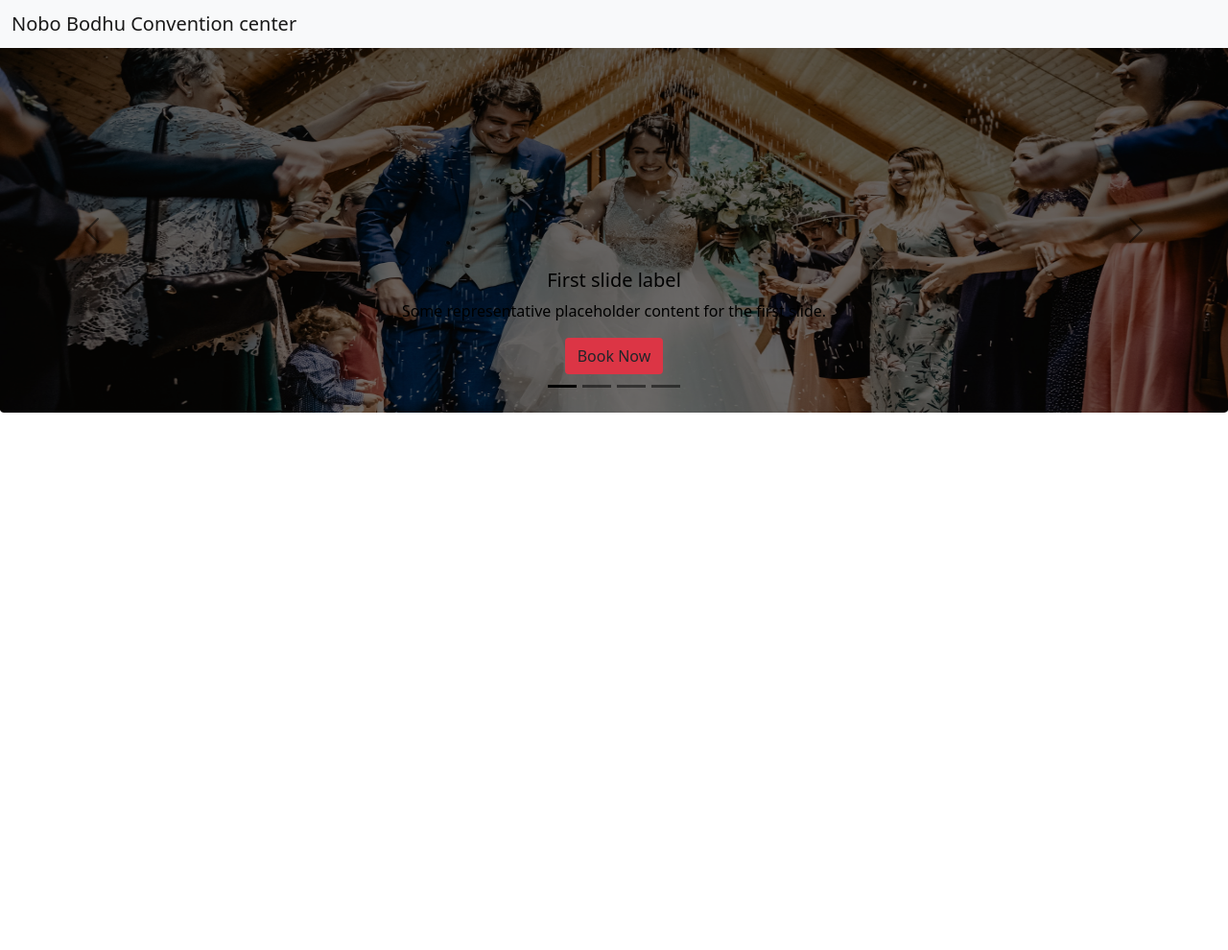
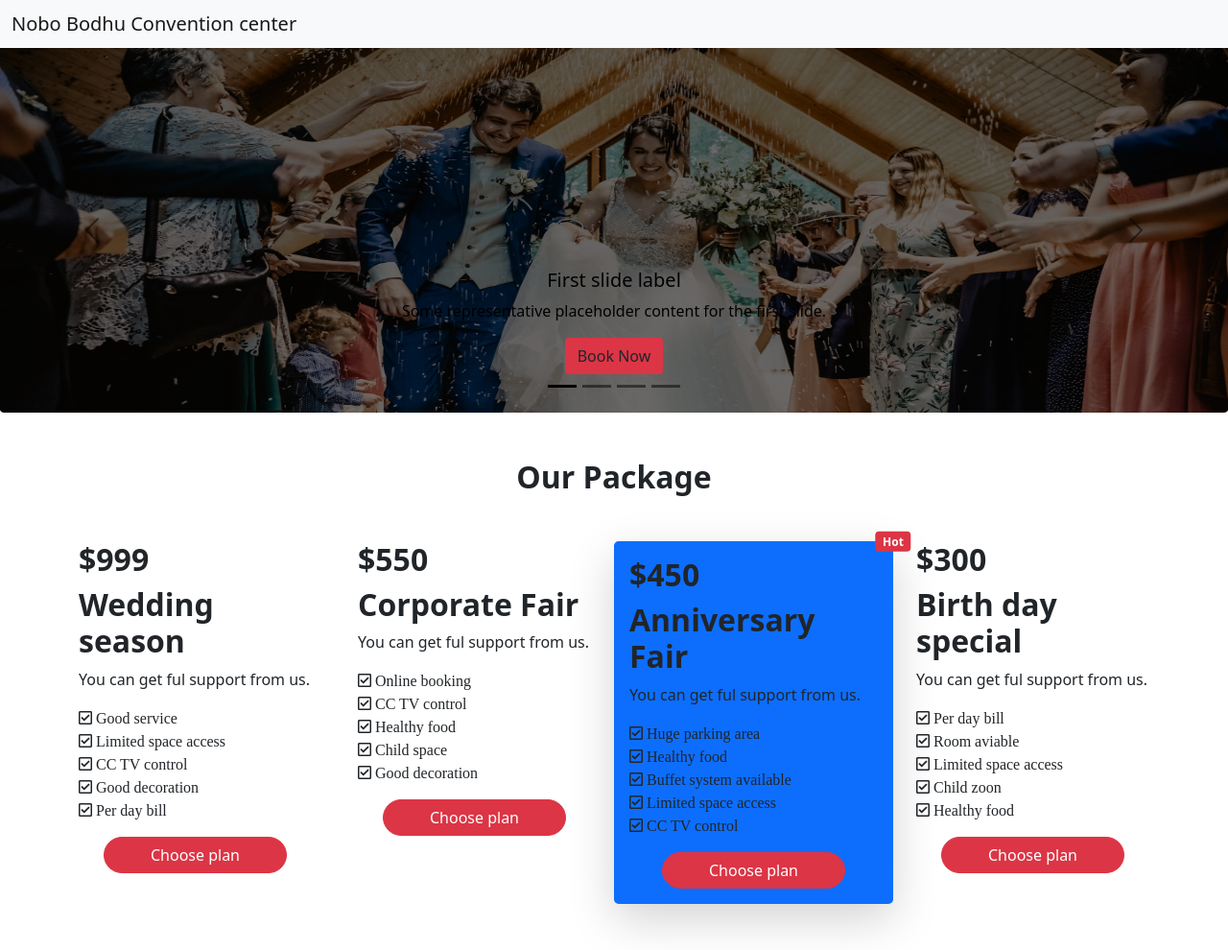
Before and after one commit to SantoSaha508/convension-center, a plain HTML site: page index.html in a window 1280 px wide. Shown: the whole page at 96% size. Before the commit the page ends 800 px from the top, so only its background shows below. Drawn offline with nearby package versions, Linux system fonts and the light colour scheme.

Commit message:
our package add

```diff
--- a/index.html
+++ b/index.html
@@ -11,6 +11,8 @@
     <link href="https://fonts.googleapis.com/css2?family=Montserrat:ital@1&family=Playfair+Display&family=Poppins:ital,wght@0,400;0,500;1,400&display=swap" rel="stylesheet">
     <!-- css link  -->
     <link rel="stylesheet" href="style.css">
+    <!-- font Awesome kit link  -->
+    <link rel="stylesheet" href="https://use.fontawesome.com/releases/v5.15.4/css/all.css" integrity="sha384-DyZ88mC6Up2uqS4h/KRgHuoeGwBcD4Ng9SiP4dIRy0EXTlnuz47vAwmeGwVChigm" crossorigin="anonymous">
     <!-- bootstrap style sheets  -->
     <link href="https://cdn.jsdelivr.net/npm/bootstrap@5.1.3/dist/css/bootstrap.min.css" rel="stylesheet" integrity="sha384-1BmE4kWBq78iYhFldvKuhfTAU6auU8tT94WrHftjDbrCEXSU1oBoqyl2QvZ6jIW3" crossorigin="anonymous">
 
@@ -18,18 +20,14 @@
 <body>
     <!-- header section start -->
     <header>
+      <!-- navbar section start -->
         <nav class="navbar navbar-light bg-light">
             <div class="container-fluid">
               <span class="navbar-brand mb-0 h1">Nobo Bodhu Convention center</span>
             </div>
         </nav>
-    </header>
-    <!-- header section end -->
-
-
-    <!-- main section start  -->
-    <main>
-        <!-- carousel section start -->
+      <!-- navbar section end -->
+        <!-- carousel section start  -->
         <div id="carouselExampleDark" class="carousel carousel-dark slide" data-bs-ride="carousel">
           <div class="carousel-indicators">
             <button type="button" data-bs-target="#carouselExampleDark" data-bs-slide-to="0" class="active" aria-current="true" aria-label="Slide 1"></button>
@@ -81,8 +79,132 @@
           </button>
         </div>
     <!-- carousel section end  -->
+    </header>
+    <!-- header section end -->
+
+    <!-- main section start  -->
+    <main>
+      <section class="container">
+        <!-- our package section start  -->
+        <section class="my-5">
+          <div>
+            <h2 class="d-flex justify-content-center mb-5 fw-bolder">Our Package</h2>
+            <div class="row gy-5 gx-5">
+              <div class="col-lg-3 col-md-6 col-sm-12">
+                <h2 class="fw-bolder">$999</h2>
+                <h2 class="fw-bolder">Wedding season</h2>
+                <p>You can get ful support from us.</p>
+                <div>
+                  <i class="far fa-check-square">
+                    Good service
+                  </i><br>
+                  <i class="far fa-check-square">
+                    Limited space access
+                  </i><br>
+                  <i class="far fa-check-square">
+                    CC TV control
+                  </i><br>
+                  <i class="far fa-check-square">
+                    Good decoration
+                  </i><br>
+                  <i class="far fa-check-square">
+                    Per day bill
+                  </i>
+                </div>
+                <div class="d-flex justify-content-center">
+                  <a class="btn btn-danger rounded-pill px-5 mt-3" href="#" role="button">Choose plan</a>
+                </div>
+              </div>
+              <div class="col-lg-3 col-md-6 col-sm-12">
+                <h2 class="fw-bolder">$550</h2>
+                <h2 class="fw-bolder">Corporate Fair</h2>
+                <p>You can get ful support from us.</p>
+                <div>
+                  <i class="far fa-check-square">
+                    Online booking
+                  </i><br>
+                  <i class="far fa-check-square">
+                    CC TV control
+                  </i><br>
+                  <i class="far fa-check-square">
+                    Healthy food
+                  </i><br>
+                  <i class="far fa-check-square">
+                    Child space
+                  </i><br>
+                  <i class="far fa-check-square">
+                    Good decoration
+                  </i>
+                </div>
+                <div class="d-flex justify-content-center">
+                  <a class="btn btn-danger rounded-pill px-5 mt-3" href="#" role="button">Choose plan</a>
+                </div>
+              </div>
+              <div class="col-lg-3 col-md-6 col-sm-12 position-relative bg-primary rounded-3 p-3 shadow-lg">
+                <span class="badge bg-danger position-absolute top-0 start-100 translate-middle">Hot</span>
+                <div>
+                  <h2 class="fw-bolder">$450</h2>
+                  <h2 class="fw-bolder">Anniversary Fair</h2>
+                  <p>You can get ful support from us.</p>
+                  <div>
+                    <i class="far fa-check-square">
+                      Huge parking area
+                    </i><br>
+                    <i class="far fa-check-square">
+                      Healthy food
+                    </i><br>
+                    <i class="far fa-check-square">
+                      Buffet system available
+                    </i><br>
+                    <i class="far fa-check-square">
+                      Limited space access
+                    </i><br>
+                    <i class="far fa-check-square">
+                      CC TV control
+                    </i>
+                  </div>
+                  <div class="d-flex justify-content-center">
+                    <a class="btn btn-danger rounded-pill px-5 mt-3" href="#" role="button">Choose plan</a>
+                  </div>
+                </div>
+              </div>
+              <div class="col-lg-3 col-md-6 col-sm-12">
+                <h2 class="fw-bolder">$300</h2>
+                <h2 class="fw-bolder">Birth day special</h2>
+                <p>You can get ful support from us.</p>
+                <div>
+                  <i class="far fa-check-square">
+                    Per day bill
+                  </i><br>
+                  <i class="far fa-check-square">
+                    Room aviable
+                  </i><br>
+                  <i class="far fa-check-square">
+                    Limited space access
+                  </i><br>
+                  <i class="far fa-check-square">
+                    Child zoon
+                  </i><br>
+                  <i class="far fa-check-square">
+                    Healthy food
+                  </i>
+                </div>
+                <div class="d-flex justify-content-center">
+                  <a class="btn btn-danger rounded-pill px-5 mt-3" href="#" role="button">Choose plan</a>
+                </div>
+              </div>
+            </div>
+          </div>
+        </section>
+        <!-- our package section end  -->
+      </section>
     </main>
     <!-- main section end  -->
+
+
+
+
+
 
 
     <!-- footer section start  -->
@@ -90,12 +212,6 @@
 
     </footer>
     <!-- footer section end  -->
-
-
-
-
-
-
     <!-- js scripted  -->
     <script src="https://cdn.jsdelivr.net/npm/bootstrap@5.1.3/dist/js/bootstrap.bundle.min.js" integrity="sha384-ka7Sk0Gln4gmtz2MlQnikT1wXgYsOg+OMhuP+IlRH9sENBO0LRn5q+8nbTov4+1p" crossorigin="anonymous"></script>
 </body>
```
Lines whose indentation alone changed are shown as unchanged.
